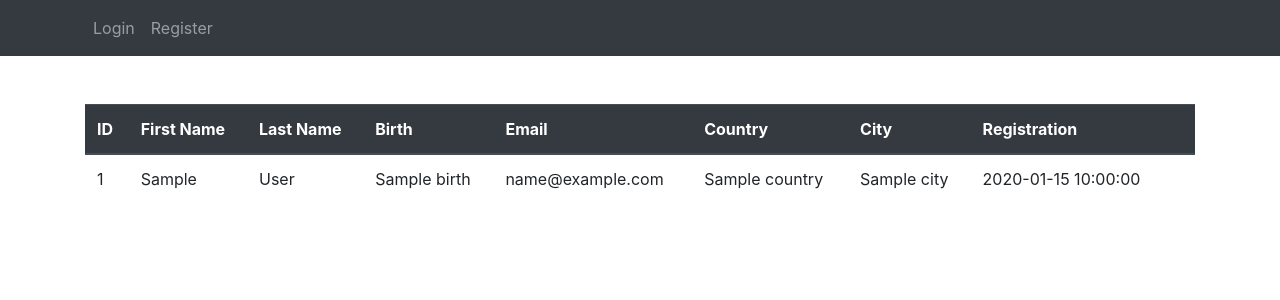
After one commit to WalkingNegative/Cloud, a PHP site: template app/Views/admin/users.html.twig in a window 1280 px wide. The commit adds this page. Shown: the top 300 px of the page. Run offline with PHP 8.4, Linux system fonts and the light colour scheme; the template is opened without the code that fills it: most values are stand-ins (such as "Sample title", 1, 10 or a date in 2020); some libraries are stand-ins or nearby versions.

Commit message:
Added user list

```diff
--- a/app/Managers/Operator.php
+++ b/app/Managers/Operator.php
@@ -42,7 +42,7 @@ class Operator
             return false;
         }
 
-        $user = self::getOperatorByField('operator_id', $user_id);
+        $user = self::getOperatorByField('user_id', $user_id);
 
         return ($user && $user->is_active);
     }
--- a/app/Routes.php
+++ b/app/Routes.php
@@ -24,11 +24,13 @@ class Routes
 
         Route::add('^/admin/login/?$', ['controller' => 'Admin', 'action'=>'login']);
 
-        Route::add('^/admin/create_admin/?$', ['controller' => 'Admin', 'action'=>'create_admin']);
         Route::add('^/admin/users/?$', ['controller' => 'Admin', 'action'=>'users']);
         Route::add('^/admin/ban/?$', ['controller' => 'Admin', 'action'=>'ban']);
+        Route::add('^/admin/create_admin/?$', ['controller' => 'Admin', 'action'=>'create_admin']);
 
         Route::add('^/admin/files/?$', ['controller' => 'Admin', 'action'=>'files']);
         Route::add('^/admin/file_delete/?$', ['controller' => 'Admin', 'action'=>'file_delete']);
+
+        Route::add('^/admin/actions/?$', ['controller' => 'Admin', 'action'=>'actions']);
     }
 }
--- /dev/null
+++ b/app/Views/admin/users.html.twig
@@ -0,0 +1,33 @@
+{% extends 'templates/admin_default.html.twig' %}
+
+{% block content %}
+    <table class="table mt-5">
+        <thead class="thead-dark">
+        <tr>
+            <th scope="col">ID</th>
+            <th scope="col">First Name</th>
+            <th scope="col">Last Name</th>
+            <th scope="col">Birth</th>
+            <th scope="col">Email</th>
+            <th scope="col">Country</th>
+            <th scope="col">City</th>
+            <th scope="col">Registration</th>
+            <th scope="col"></th>
+        </tr>
+        </thead>
+        <tbody id="file_list">
+        {% for user in users %}
+            <tr id="{{ user.front_id }}">
+                <td>{{ user.front_id }}</td>
+                <td>{{ user.first_name }}</td>
+                <td>{{ user.last_name }}</td>
+                <td>{{ user.birth }}</td>
+                <td>{{ user.email }}</td>
+                <td>{{ user.country }}</td>
+                <td>{{ user.city }}</td>
+                <td>{{ user.registration_time }}</td>
+            </tr>
+        {% endfor %}
+        </tbody>
+    </table>
+{% endblock %}
```
Also changed, not shown: app/Controllers/AdminController.php (+13 -0 lines), app/Managers/Client.php (+31 -0 lines).
